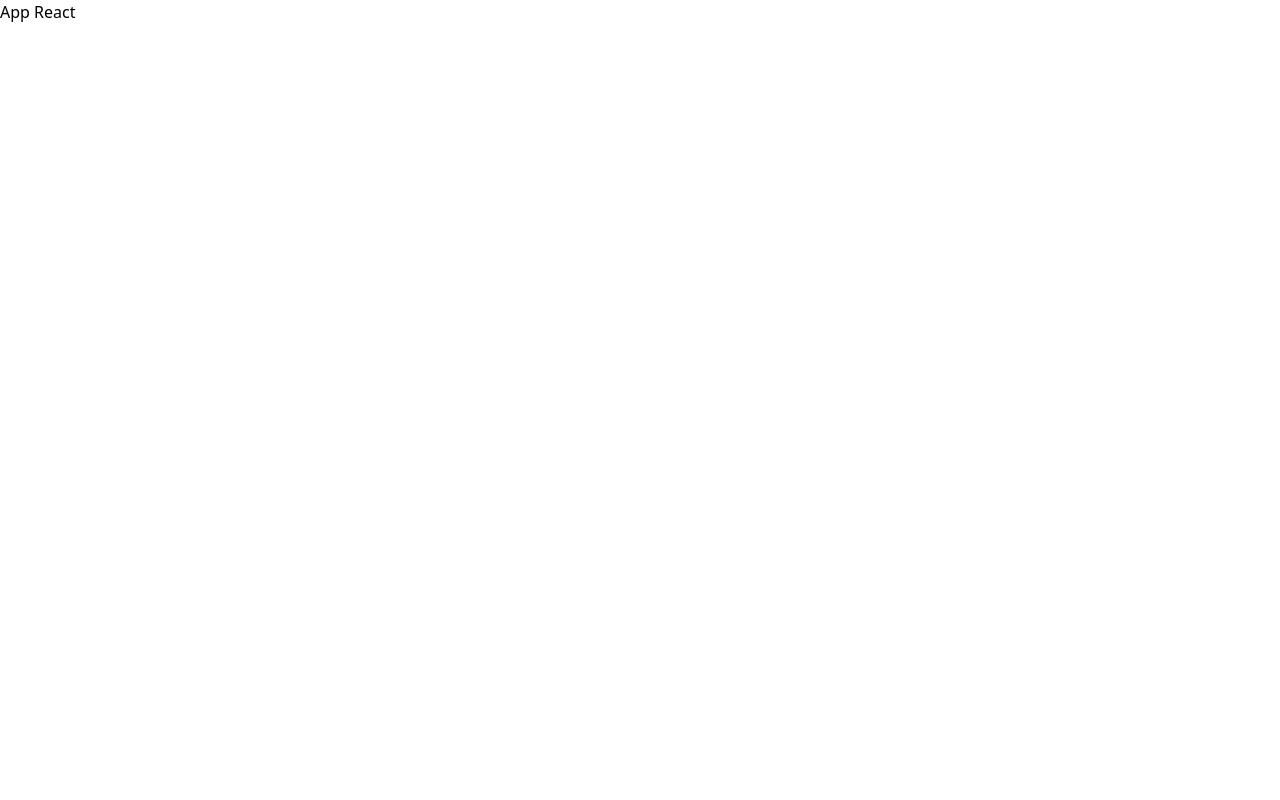
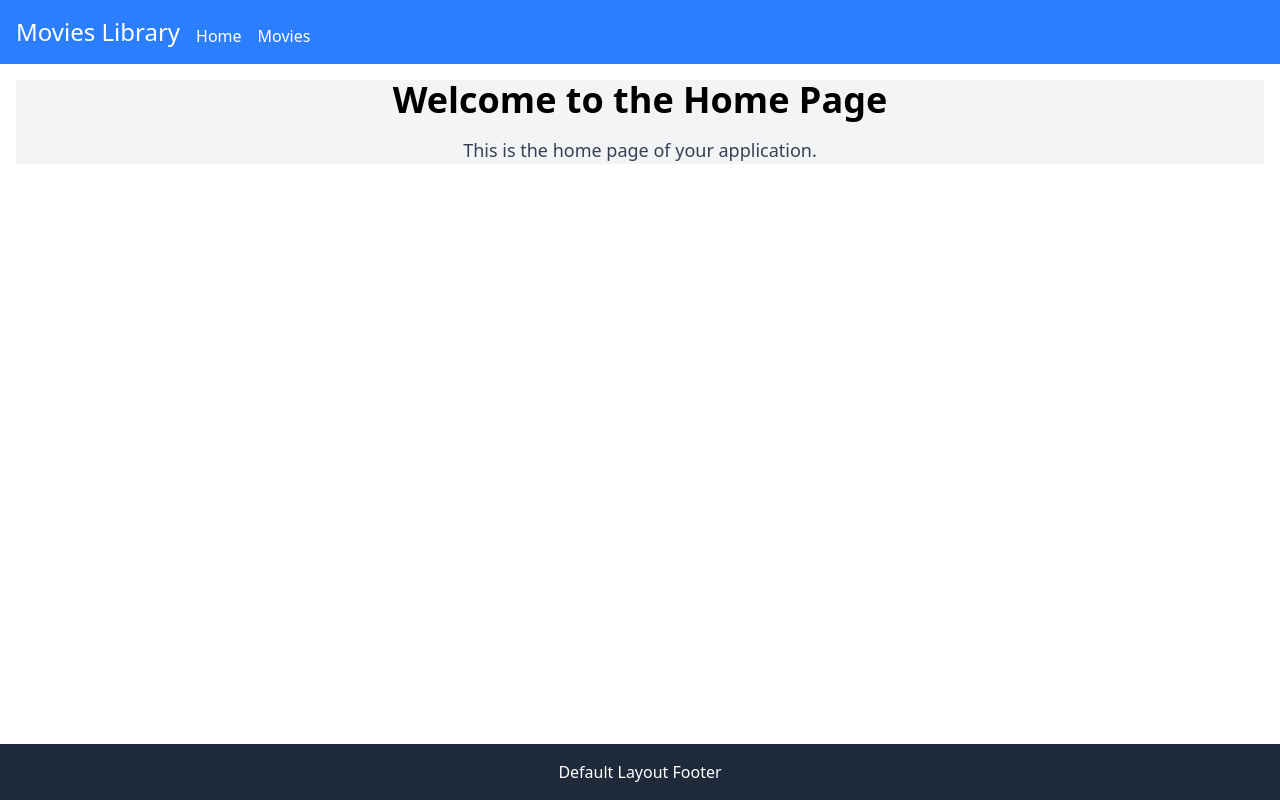
Before and after one commit to thomasraimondi/webapp-react, a React (Vite) app: page / in a window 1280 px wide. Built offline with nearby package versions, Linux system fonts and the light colour scheme.

Commit message:
add default layout and page home and movie list

```diff
--- a/src/App.jsx
+++ b/src/App.jsx
@@ -1,7 +1,22 @@
+import { BrowserRouter, Routes, Route } from "react-router";
+import DefaultLayout from "./layouts/DefaultLayout.jsx";
+import Home from "./pages/Home.jsx";
+import MovieDetails from "./pages/MovieDetails.jsx";
+import Movies from "./pages/Movies.jsx";
+
 function App() {
   return (
     <>
-      <h1>App React</h1>
+      <BrowserRouter>
+        <Routes>
+          <Route element={<DefaultLayout />}>
+            <Route path="/" element={<Home />} />
+            <Route path="/home" element={<Home />} />
+            <Route path="/movies/" element={<Movies />} />
+            <Route path="/movie/:id" element={<MovieDetails />} />
+          </Route>
+        </Routes>
+      </BrowserRouter>
     </>
   );
 }
--- /dev/null
+++ b/src/components/Footer.jsx
@@ -0,0 +1,7 @@
+export default function Footer() {
+  return (
+    <footer className="bg-gray-800 text-white p-4 text-center">
+      Default Layout Footer
+    </footer>
+  );
+}
--- /dev/null
+++ b/src/components/Header.jsx
@@ -0,0 +1,21 @@
+export default function Header() {
+  return (
+    <header className="flex gap-4 bg-blue-500 text-white p-4">
+      <h1 className="text-2xl">Movies Library</h1>
+      <nav className="mt-2">
+        <ul className="flex space-x-4">
+          <li>
+            <a href="/" className="text-white hover:underline">
+              Home
+            </a>
+          </li>
+          <li>
+            <a href="/movies" className="text-white hover:underline">
+              Movies
+            </a>
+          </li>
+        </ul>
+      </nav>
+    </header>
+  );
+}
--- /dev/null
+++ b/src/layouts/DefaultLayout.jsx
@@ -0,0 +1,15 @@
+import { Outlet } from "react-router";
+import Header from "../components/Header";
+import Footer from "../components/Footer";
+
+export default function DefaultLayout() {
+  return (
+    <div className="flex flex-col min-h-screen">
+      <Header />
+      <main className="flex-grow p-4">
+        <Outlet />
+      </main>
+      <Footer />
+    </div>
+  );
+}
--- /dev/null
+++ b/src/pages/Home.jsx
@@ -0,0 +1,10 @@
+export default function Home() {
+  return (
+    <div className="flex flex-col items-center justify-center bg-gray-100">
+      <h1 className="text-4xl font-bold mb-4">Welcome to the Home Page</h1>
+      <p className="text-lg text-gray-700">
+        This is the home page of your application.
+      </p>
+    </div>
+  );
+}
--- /dev/null
+++ b/src/pages/MovieDetails.jsx
@@ -0,0 +1,10 @@
+export default function MovieDetails() {
+  return (
+    <div className="flex flex-col items-center justify-center bg-gray-100">
+      <h1 className="text-4xl font-bold mb-4">Movie Details Page</h1>
+      <p className="text-lg text-gray-700">
+        This is the movie details page of your application.
+      </p>
+    </div>
+  );
+}
--- /dev/null
+++ b/src/pages/Movies.jsx
@@ -0,0 +1,9 @@
+export default function Movies() {
+  return (
+    <div className="p-4">
+      <h2 className="text-2xl font-bold mb-4">Movies List</h2>
+      <p className="text-gray-700">This is the Movies page.</p>
+      <p className="text-gray-700">You can add your movies here.</p>
+    </div>
+  );
+}
```
